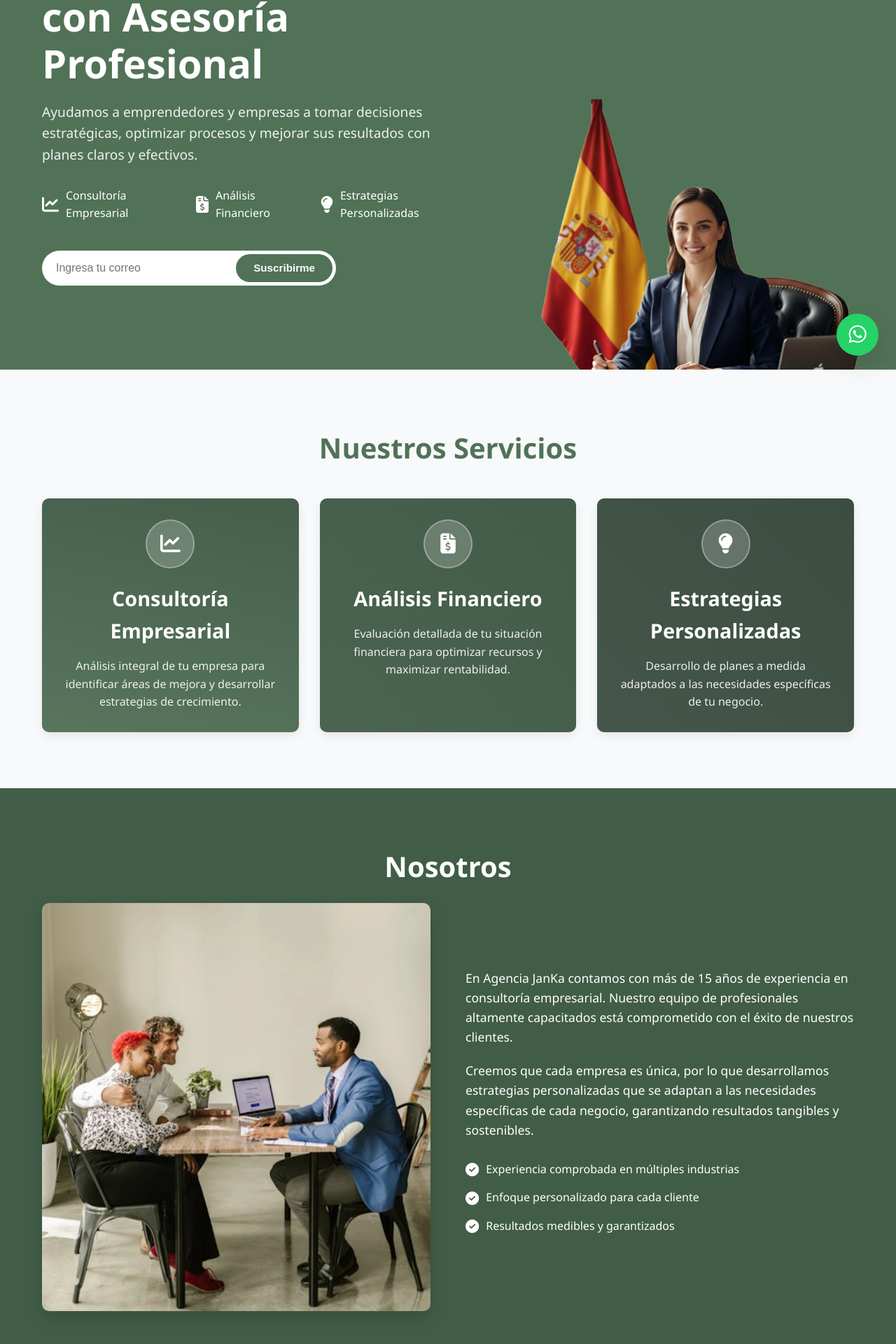
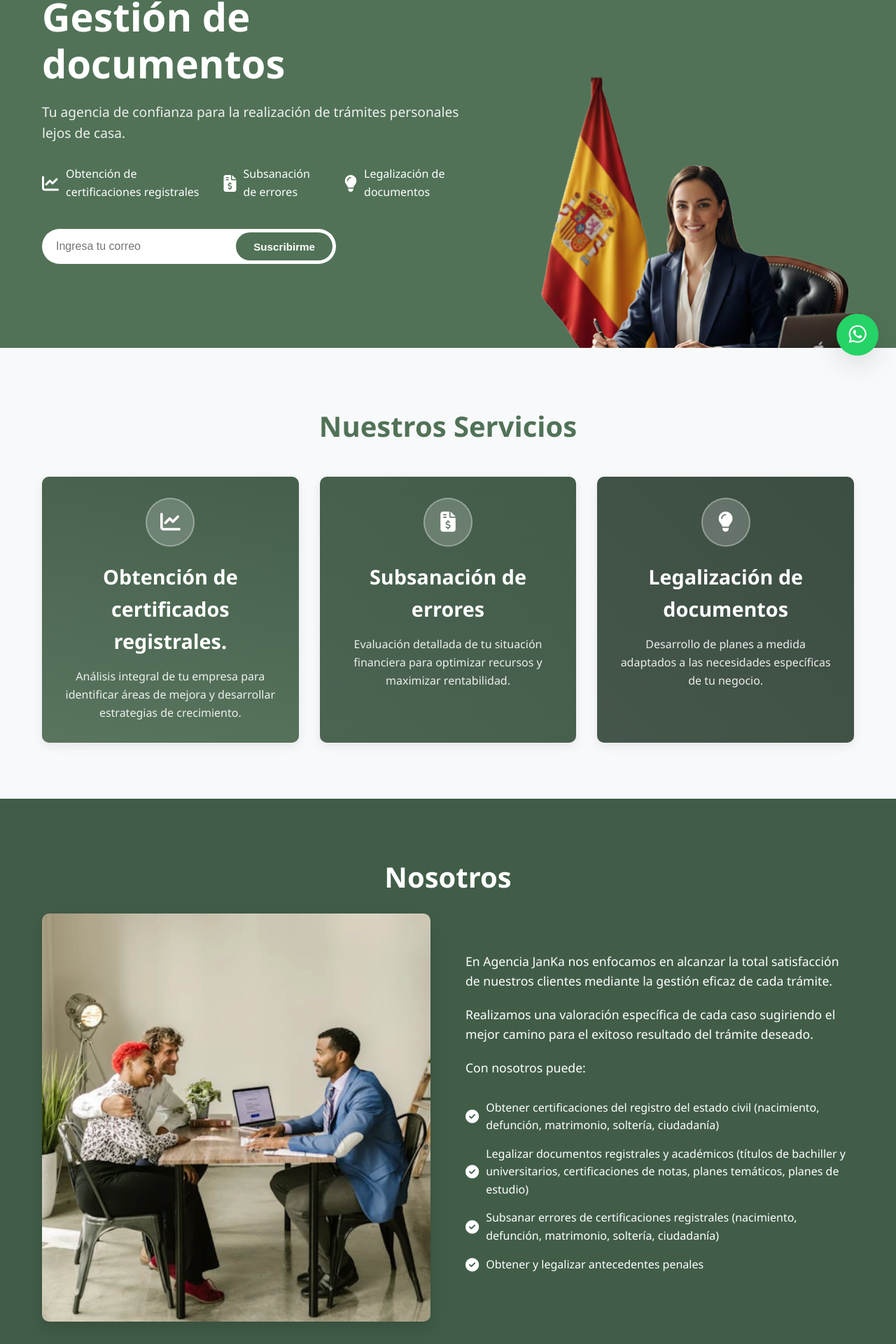
Before and after one commit to robertovargash/jank-page, a React (Vite) app: page / in a window 1280 px wide. Shown: the part 267-2187 px from the top of the page at 70% size. Built offline with nearby package versions, Linux system fonts and the light colour scheme.

Commit message:
cambios de Katia

```diff
--- a/src/components/About.jsx
+++ b/src/components/About.jsx
@@ -12,26 +12,30 @@ const About = () => {
           </div>
           <div className="about-content">
             <p>
-              En Agencia JanKa contamos con más de 15 años de experiencia en consultoría empresarial.
-              Nuestro equipo de profesionales altamente capacitados está comprometido con el éxito de nuestros clientes.
+              En Agencia JanKa nos enfocamos en alcanzar la total satisfacción de nuestros clientes mediante la gestión eficaz de cada trámite.
             </p>
             <p>
-              Creemos que cada empresa es única, por lo que desarrollamos estrategias personalizadas que se adaptan
-              a las necesidades específicas de cada negocio, garantizando resultados tangibles y sostenibles.
+              Realizamos una valoración específica de cada caso sugiriendo el mejor camino para el exitoso resultado del trámite deseado.
             </p>
-
+            <p>
+              Con nosotros puede:
+            </p>
             <div className="about-features">
               <div className="about-feature">
                 <i className="fas fa-check-circle"></i>
-                <span>Experiencia comprobada en múltiples industrias</span>
+                <span>Obtener certificaciones del registro del estado civil (nacimiento, defunción, matrimonio, soltería, ciudadanía)</span>
               </div>
               <div className="about-feature">
                 <i className="fas fa-check-circle"></i>
-                <span>Enfoque personalizado para cada cliente</span>
+                <span>Legalizar documentos registrales y académicos (títulos de bachiller y universitarios, certificaciones de notas, planes temáticos, planes de estudio)</span>
               </div>
               <div className="about-feature">
                 <i className="fas fa-check-circle"></i>
-                <span>Resultados medibles y garantizados</span>
+                <span>Subsanar errores de certificaciones registrales (nacimiento, defunción, matrimonio, soltería, ciudadanía)</span>
+              </div>
+              <div className="about-feature">
+                <i className="fas fa-check-circle"></i>
+                <span>Obtener y legalizar antecedentes penales</span>
               </div>
             </div>
           </div>
--- a/src/components/Hero.jsx
+++ b/src/components/Hero.jsx
@@ -15,24 +15,23 @@ const Hero = () => {
     <section id="inicio" className="hero-section">
       <div className="hero-container">
         <div className="hero-content">
-          <h1>Impulsa tu Negocio con Asesoría Profesional</h1>
+          <h1>Consultoría de Gestión de documentos</h1>
           <p>
-            Ayudamos a emprendedores y empresas a tomar decisiones estratégicas,
-            optimizar procesos y mejorar sus resultados con planes claros y efectivos.
+            Tu agencia de confianza para la realización de trámites personales lejos de casa.
           </p>
 
           <div className="features">
             <div className="feature">
               <i className="fas fa-chart-line"></i>
-              <span>Consultoría Empresarial</span>
+              <span>Obtención de certificaciones registrales</span>
             </div>
             <div className="feature">
               <i className="fas fa-file-invoice-dollar"></i>
-              <span>Análisis Financiero</span>
+              <span>Subsanación de errores</span>
             </div>
             <div className="feature">
               <i className="fas fa-lightbulb"></i>
-              <span>Estrategias Personalizadas</span>
+              <span>Legalización de documentos</span>
             </div>
           </div>
 
--- a/src/data/footer.js
+++ b/src/data/footer.js
@@ -1,7 +1,7 @@
 export const footerData = {
   company: {
     name: 'Agencia JanKa',
-    description: 'Tu socio estratégico para el crecimiento empresarial. Más de 15 años ayudando a empresas a alcanzar su máximo potencial.'
+    description: 'Tu agencia de confianza para la realización de trámites personales lejos de casa.',
   },
   socialLinks: [
     { icon: 'fab fa-facebook-f', url: '#' },
@@ -13,8 +13,6 @@ export const footerData = {
     { text: 'Inicio', url: '#inicio' },
     { text: 'Nosotros', url: '#nosotros' },
     { text: 'Servicios', url: '#servicios' },
-    /*{ text: 'Beneficios', url: '#beneficios' },
-    { text: 'Testimonios', url: '#testimonios' },*/
     { text: 'Contacto', url: '#contacto' }
   ],
   services: [
@@ -28,5 +26,7 @@ export const footerData = {
     { icon: 'fas fa-envelope', text: 'agenciajanka@gmail.com' },
     { icon: 'fas fa-clock', text: 'Lun - Vie: 9:00 - 18:00' }
   ],
-  copyright: '© 2025 Agencia JanKa. Todos los derechos reservados.'
+  get copyright() {
+    return `© ${new Date().getFullYear()} Agencia JanKa. Todos los derechos reservados.`
+  }
 }
--- a/src/data/services.js
+++ b/src/data/services.js
@@ -2,19 +2,19 @@ export const servicesData = [
   {
     id: 1,
     icon: 'fas fa-chart-line',
-    title: 'Consultoría Empresarial',
+    title: 'Obtención de certificados registrales.',
     description: 'Análisis integral de tu empresa para identificar áreas de mejora y desarrollar estrategias de crecimiento.'
   },
   {
     id: 2,
     icon: 'fas fa-file-invoice-dollar',
-    title: 'Análisis Financiero',
+    title: 'Subsanación de errores',
     description: 'Evaluación detallada de tu situación financiera para optimizar recursos y maximizar rentabilidad.'
   },
   {
     id: 3,
     icon: 'fas fa-lightbulb',
-    title: 'Estrategias Personalizadas',
+    title: 'Legalización de documentos',
     description: 'Desarrollo de planes a medida adaptados a las necesidades específicas de tu negocio.'
   }
 ]
```
